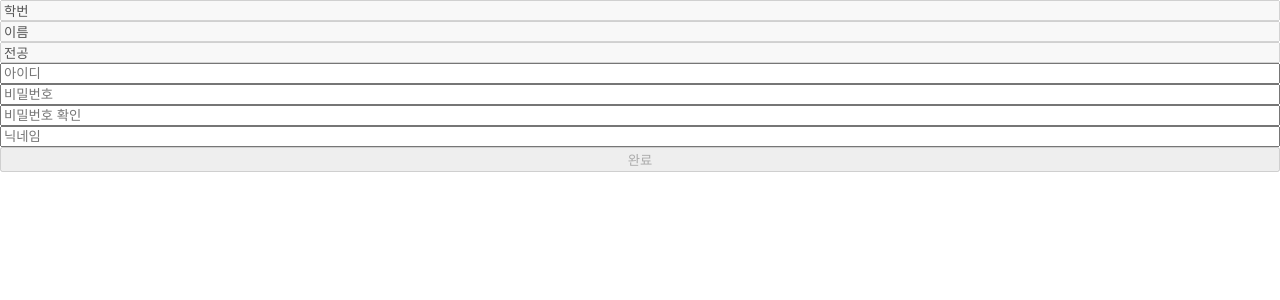
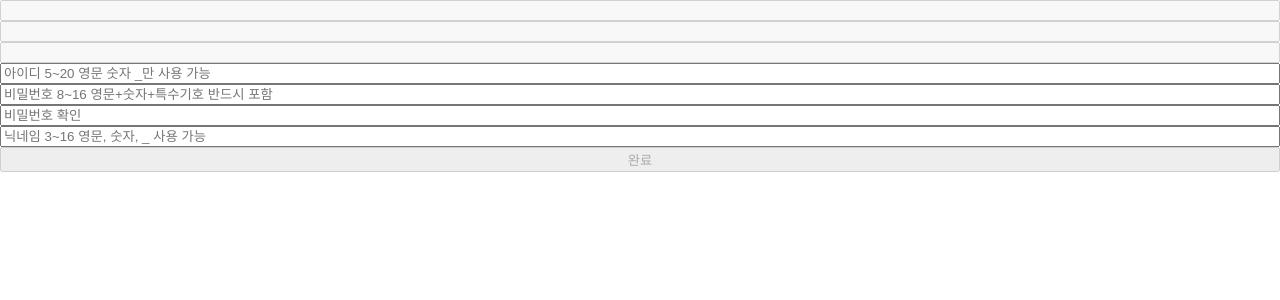
Before and after one commit to GINK-SS/SEGORANG_FRONTEND, a React (Create React App) app: page /signUpForm in a window 1280 px wide. Shown: the top 300 px of the page. Built offline with nearby package versions, Linux system fonts and the light colour scheme.

Commit message:
feat: 회원가입 폼에서 유효성 검사 구현
세종어스를 인증 받으면 회원가입 폼으로 이동하게 되고 길이나 형식 등의 유효성 검사를 하게 된다.

유효하지 않으면 메세지를 출력한다.

```diff
--- a/src/routes/signUp/SignUp.tsx
+++ b/src/routes/signUp/SignUp.tsx
@@ -1,4 +1,6 @@
+import { useEffect, useState } from 'react';
 import { useForm } from 'react-hook-form';
+import { useHistory, useLocation } from 'react-router-dom';
 import styled from 'styled-components';
 
 const SignUpForm = styled.form`
@@ -17,62 +19,136 @@ interface IInputData {
   userNickname: string;
 }
 
+interface ISJAuthState {
+  studentId: string;
+  userName: string;
+  userMajor: string;
+}
+
 function SignUp() {
   const {
     register,
     handleSubmit,
     formState: { errors },
-    setError,
     watch,
-  } = useForm<IInputData>();
+    getValues,
+  } = useForm<IInputData>({ mode: 'onChange' });
+  const CHECK_REG = {
+    ID_REG: /^[a-zA-Z0-9_]*$/,
+    PW_REG1: /^(?=.*\d)(?=.*[a-zA-Z])(?=.*[`~!@#$%^&()\-_+=]).*$/,
+    PW_REG2: /^[a-zA-Z0-9`~!@#$%^&()\-_+=\s]*$/,
+    NICK_REG1: /^(?=.*[가-힣a-zA-Z0-9]).*$/,
+    NICK_REG2: /^[가-힣a-zA-Z0-9_]*$/,
+    NICK_REG3: /^[_]*$/,
+  };
+  const { ID_REG, PW_REG1, PW_REG2, NICK_REG1, NICK_REG2, NICK_REG3 } = CHECK_REG;
+  const location = useLocation<ISJAuthState>();
+  const [sjAuthState] = useState<ISJAuthState>(
+    location.state ?? {
+      studentId: '',
+      userName: '',
+      userMajor: '',
+    }
+  );
+  const { studentId, userName, userMajor } = sjAuthState;
 
-  const onValid = (inputData: IInputData) => {
-  };
+  const onValid = (inputData: IInputData) => {};
 
   return (
     <SignUpForm onSubmit={handleSubmit(onValid)}>
-      <SignUpInput {...register('studentId')} type="text" value={'학번'} disabled />
-      <SignUpInput {...register('userName')} type="text" value={'이름'} disabled />
-      <SignUpInput {...register('userMajor')} type="text" value={'전공'} disabled />
+      <SignUpInput {...register('studentId')} type="text" value={studentId} disabled />
+      <SignUpInput {...register('userName')} type="text" value={userName} disabled />
+      <SignUpInput {...register('userMajor')} type="text" value={userMajor} disabled />
       <SignUpInput
         {...register('userId', {
           required: '아이디를 입력하세요',
+          pattern: { value: ID_REG, message: '아이디 형식에 맞지 않습니다' },
+          minLength: {
+            value: 5,
+            message: '아이디 길이는 5자 이상이여야 합니다',
+          },
+          maxLength: {
+            value: 20,
+            message: '아이디 길이는 20자 이하여야 합니다',
+          },
         })}
         type="text"
-        placeholder="아이디"
+        placeholder="아이디 5~20 영문 숫자 _만 사용 가능"
       />
       <SignUpInput
         {...register('userPw', {
           required: '비밀번호를 입력하세요',
+          validate: {
+            pattern: (value) =>
+              PW_REG1.test(value) || '영문, 숫자, 특수문자가 반드시 포함되어야 합니다',
+            pattern2: (value) =>
+              PW_REG2.test(value) || '사용할 수 없는 특수문자가 포함되어 있습니다',
+          },
+          minLength: {
+            value: 8,
+            message: '비밀번호 길이는 8자 이상이여야 합니다',
+          },
+          maxLength: {
+            value: 16,
+            message: '비밀번호 길이가 16자 이하여야 합니다',
+          },
         })}
         type="password"
-        placeholder="비밀번호"
+        placeholder="비밀번호 8~16 영문+숫자+특수기호 반드시 포함"
       />
       <SignUpInput
-        {...register('userPw2', { required: '비밀번호 확인을 입력하세요' })}
+        {...register('userPw2', {
+          required: '비밀번호를 다시 입력하세요',
+          validate: (userPw2) => {
+            if (!getValues('userPw')) return;
+            return getValues('userPw') === userPw2 || '비밀번호가 일치하지 않습니다';
+          },
+        })}
         type="password"
         placeholder="비밀번호 확인"
       />
       <SignUpInput
         {...register('userNickname', {
           required: '닉네임을 입력하세요',
+          validate: {
+            pattern1: (value) =>
+              !NICK_REG3.test(value) || '_만 이용해서 닉네임을 만들 수 없습니다',
+            pattern2: (value) =>
+              (NICK_REG1.test(value) && NICK_REG2.test(value)) ||
+              '닉네임 형식에 맞지 않습니다',
+          },
+          minLength: {
+            value: 3,
+            message: '닉네임 길이는 3자 이상이여야 합니다',
+          },
+          maxLength: {
+            value: 16,
+            message: '닉네임 길이는 16자 이하여야 합니다',
+          },
         })}
         type="text"
-        placeholder="닉네임"
+        placeholder="닉네임 3~16 영문, 숫자, _ 사용 가능"
       />
       <button
         disabled={
           !watch('userId') ||
           !watch('userPw') ||
           !watch('userPw2') ||
-          !watch('userNickname')
+          !watch('userNickname') ||
+          !(Object.keys(errors).length === 0) ||
+          watch('userPw') !== watch('userPw2')
         }
       >
         완료
       </button>
       <span>{errors?.userId?.message}</span>
       <span>{errors?.userPw?.message}</span>
-      <span>{errors?.userPw2?.message}</span>
+      <span>
+        {errors?.userPw2?.message ||
+          (!watch('userPw') || !watch('userPw2')
+            ? null
+            : watch('userPw') === watch('userPw2') || '비밀번호가 일치하지 않습니다')}
+      </span>
       <span>{errors?.userNickname?.message}</span>
     </SignUpForm>
   );
```
